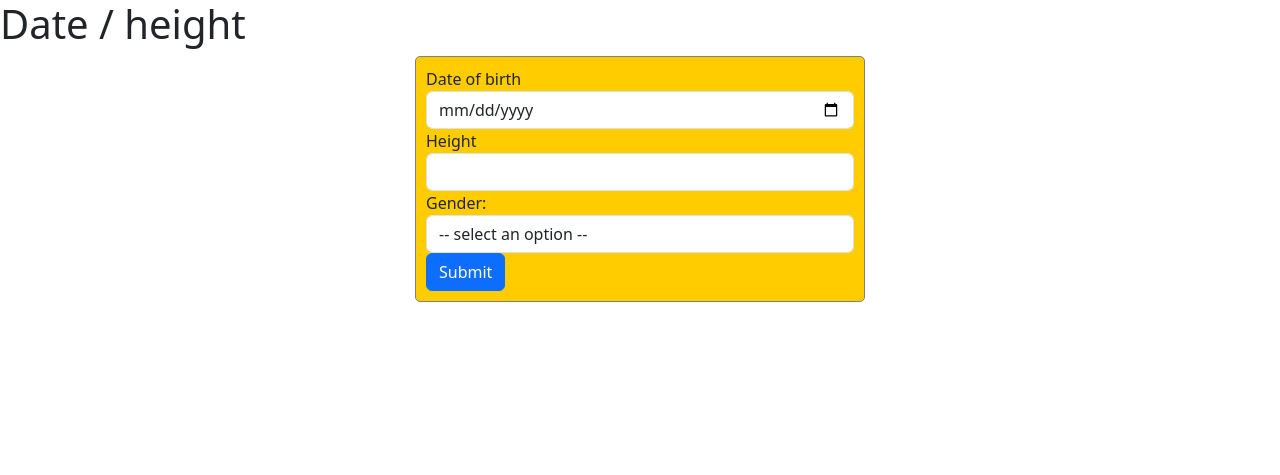
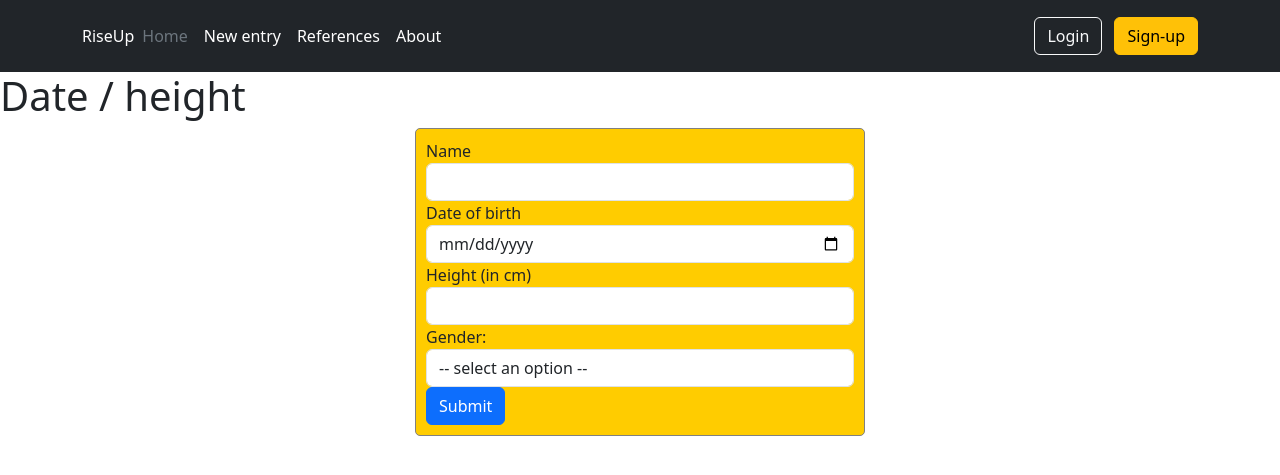
Before and after one commit to windblack1728/RiseUp, a Flask app: page /form in a window 1280 px wide. Shown: the top 475 px of the page. Run offline with Flask 3, Linux system fonts and the light colour scheme; parts of the project's set-up code (start-up, migrations or seed data) failed here and were passed over.

Commit message:
database, navbar added

```diff
--- a/app.py
+++ b/app.py
@@ -1,34 +1,114 @@
-from flask import request, Flask, render_template
+from flask import request, Flask, render_template, g
 import pandas
 from bisect import bisect_left
 from datetime import date
+import sqlite3
+from datetime import datetime
 
 app = Flask(__name__, template_folder='templates', static_folder="static")
-df = pandas.read_excel("data/tab_lhfa_boys_p_0_2.xlsx")
+df_b013 = pandas.read_excel("data/tab_lhfa_boys_p_0_13.xlsx") # 0 to 13 weeks
+df_g013 = pandas.read_excel("data/tab_lhfa_girls_p_0_13.xlsx")
+df_b02 = pandas.read_excel("data/tab_lhfa_boys_p_0_2.xlsx") # 0 to 24 months (inclusive)
+df_g02 = pandas.read_excel("data/tab_lhfa_girls_p_0_2.xlsx")
+df_b25 = pandas.read_excel("data/tab_lhfa_boys_p_2_5.xlsx") # 2 to 5 years (inclusive)
+df_g25 = pandas.read_excel("data/tab_lhfa_girls_p_2_5.xlsx")
+df_b520 = pandas.read_excel("data/hfa-boys-perc-who2007-exp.xlsx") # months 61 to 228
+df_g520 = pandas.read_excel("data/hfa-girls-perc-who2007-exp.xlsx")
+
+# https://www.bcm.edu/bodycomplab/BMIapp/BMI-calculator-kids.html
+
+children_ids = []
+
+def get_db():
+    db = getattr(g, '_database', None)
+    if db is None:
+        db = g._database = sqlite3.connect('db/riseup.db')
+    return db
+
+def get_df(weeks, months, gender):
+    if weeks <= 13:
+        if gender == 'male':
+            return df_b013
+        elif gender == 'female':
+            return df_g013
+    elif months <= 24:
+        if gender == 'male':
+            return df_b02
+        elif gender == 'female':
+            return df_g02
+    elif 60 >= months > 24:
+        if gender == 'male':
+            return df_b25
+        elif gender == 'female':
+            return df_g25
+    elif 228 >= months > 60:
+        if gender == 'male':
+            return df_b520
+        elif gender == 'female':
+            return df_g520
+    return None
+
+@app.teardown_appcontext
+def close_connection(exception):
+    db = getattr(g, '_database', None)
+    if db is not None:
+        db.close()
+
+def query_db(query, args=(), one=False):
+    cur = get_db().execute(query, args)
+    rv = cur.fetchall()
+    cur.close()
+    return (rv[0] if rv else None) if one else rv
+
+def get_age(birthday):
+    return (date.today() - datetime.strftime(birthday, '%m-%d-%Y').date())//365
 
 
 @app.route('/')
-@app.route('/index/<height>/<agemonths>')
-def index(height, agemonths):
-    height = int(height)
-    agemonths = int(agemonths)
-    heights = df[df["Month"] == agemonths].iloc[0].values.tolist()[5:]
-    i = bisect_left(heights, height)
-    return "Your child's percentile:" + df.columns[min(i + 5, 19)]
+@app.route('/home')
+def home():
+    children_fetch = []
 
+    with sqlite3.connect('db/riseup.db') as users:
+        cursor = users.cursor()
+        for id in children_ids:
+            child = cursor.execute('SELECT * FROM Children WHERE id=?;', id)
+            history = cursor.execute('SELECT * FROM Records WHERE child_id=?;', id)
+            children_fetch.push_back({
+                'name': child['name'],
+                'age': get_age(child['age']), 'gender': child['gender'], 'history': [
+
+            ]})
+
+
+    return render_template('home.html', children=children_fetch)
 # form
 @app.route('/form', methods=['POST', 'GET'])
 def form():
     if request.method == 'GET':
         return render_template("form.html")
     elif request.method == 'POST':
-        birth_date = date(*list(map(int, request.form['date'].split('-'))))
+        name = request.form['name']
+        birthday = request.form['date']
+        birth_date = date(*list(map(int, birthday.split('-'))))
         months = ((date.today() - birth_date).days)//30
+        weeks = ((date.today() - birth_date).days)//7
         height = int(request.form['height'])
+        gender = request.form['gender']
+
+        with sqlite3.connect('db/riseup.db') as users:
+            cursor = users.cursor()
+            cursor.execute('INSERT INTO Children (name,birthday,gender,height) VALUES (?,?,?,?)', (name, birthday, gender, height))
+            child_id = cursor.lastrowid
+            children_ids.append(child_id)
+            cursor.execute('INSERT INTO Records (child_id, height, date) VALUES (?,?,?)', (child_id, height, datetime.today().strftime('%m-%d-%Y')))
+
+        print(weeks, months, gender)
+        df = get_df(weeks, months, gender)
         heights = df[df["Month"] == months].iloc[0].values.tolist()[5:]
         i = bisect_left(heights, height)
-        # return "Your child's percentile:" + df.columns[min(i + 5, 19)]
         return render_template('result.html', percentile=df.columns[min(i + 5, 19)])
+
 
 @app.route('/odd_even')
 def odd_even():
--- a/templates/form.html
+++ b/templates/form.html
@@ -10,15 +10,42 @@
         <title>App</title>
     </head>
     <body>
+        <header class="p-3 bg-dark text-white">
+            <div class="container">
+                <div class="d-flex flex-wrap align-items-center justify-content-center justify-content-lg-start">
+                    <a href="/" class="d-flex align-items-center mb-2 mb-lg-0 text-white text-decoration-none">
+                        RiseUp
+                    </a>
+
+                    <ul class="nav col-12 col-lg-auto me-lg-auto mb-2 justify-content-center mb-md-0">
+                        <li><a href="/home" class="nav-link px-2 text-secondary">Home</a></li>
+                        <li><a href="/form" class="nav-link px-2 text-white">New entry</a></li>
+                        <li><a href="/ref" class="nav-link px-2 text-white">References</a></li>
+                        <li><a href="/about" class="nav-link px-2 text-white">About</a></li>
+                    </ul>
+
+                    <div class="text-end">
+                        <button type="button" class="btn btn-outline-light me-2">Login</button>
+                        <button type="button" class="btn btn-warning">Sign-up</button>
+                    </div>
+                </div>
+            </div>
+        </header>
+
         <h1>Date / height</h1>
         <form method="post" enctype="multipart/form-data" class="login_form">
             <div class="form-group">
+                <label>Name</label>
+                <input type="text" class="form-control" id="name" name="name" required="required">
+            </div>
+
+            <div class="form-group">
                 <label>Date of birth</label>
-                <input type="date" class="form-control" id="date" name="date">
+                <input type="date" class="form-control" id="date" name="date" required="required">
             </div>
             <div class="form-group">
-                <label>Height</label>
-                <input type="number" class="form-control" id="height" name="height">
+                <label>Height (in cm)</label>
+                <input type="number" class="form-control" id="height" name="height" required="required">
             </div>
             <div class="form-group">
                 <label for="gender-select">Gender: </label>
```
